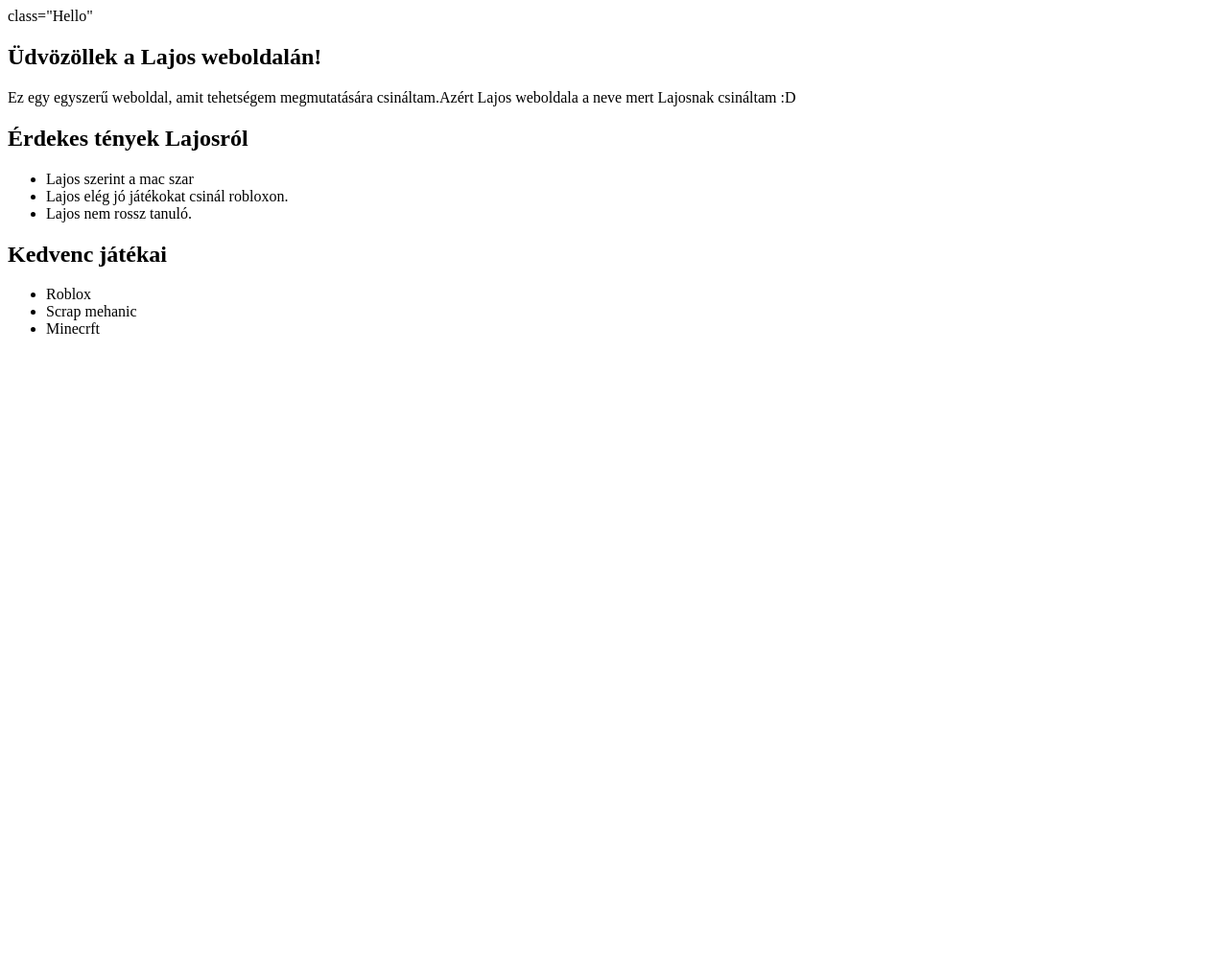
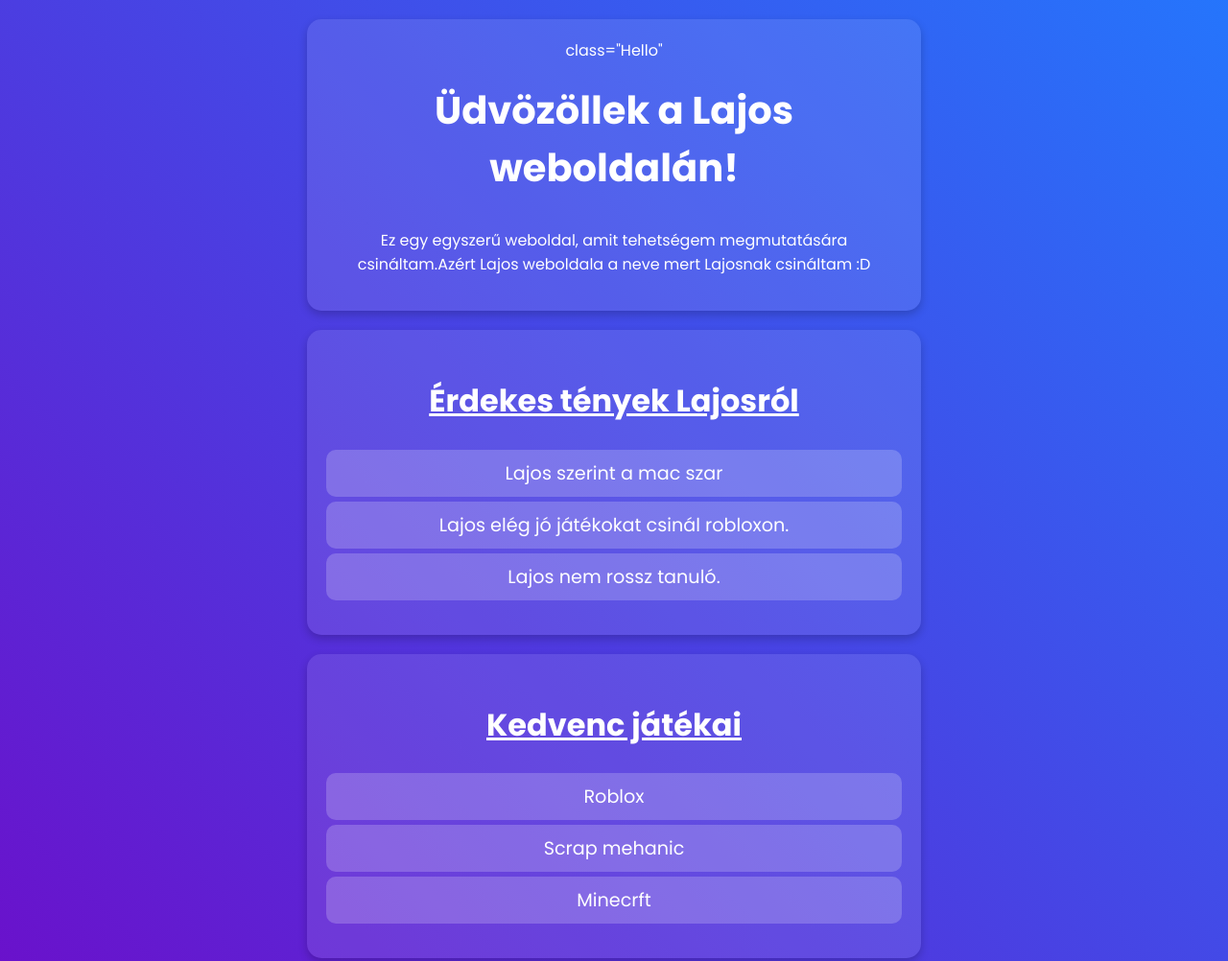
Before and after one commit to Sargakalap/sargakalapos.githubpages.io, a plain HTML site: page index.html in a window 1280 px wide. Shown: the top 1002 px of the page at 96% size. Before the commit the page ends 800 px from the top, so only its background shows below. Drawn offline with Linux system fonts and the light colour scheme.

Commit message:
Update index.html

```diff
--- a/index.html
+++ b/index.html
@@ -23,4 +23,57 @@
             <li>Scrap mehanic</li>
             <li>Minecrft</li>
         </ul>
+        <style>
+            @import url('https://fonts.googleapis.com/css2?family=Poppins:wght@300;400;700&display=swap');
+
+body {
+    font-family: 'Poppins', sans-serif;
+    background: linear-gradient(45deg, #6a11cb, #2575fc);
+    color: white;
+    text-align: center;
+    margin: 0;
+    padding: 0;
+}
+
+h1 {
+    font-size: 2.5em;
+    margin-top: 20px;
+}
+
+h2 {
+    font-size: 2em;
+    margin-top: 30px;
+    text-decoration: underline;
+}
+
+section {
+    background: rgba(255, 255, 255, 0.1);
+    padding: 20px;
+    margin: 20px auto;
+    border-radius: 15px;
+    width: 80%;
+    max-width: 600px;
+    box-shadow: 0 4px 10px rgba(0, 0, 0, 0.2);
+}
+
+ul {
+    list-style: none;
+    padding: 0;
+}
+
+li {
+    font-size: 1.2em;
+    padding: 10px;
+    background: rgba(255, 255, 255, 0.2);
+    border-radius: 10px;
+    margin: 5px 0;
+    transition: 0.3s;
+}
+
+li:hover {
+    background: rgba(255, 255, 255, 0.4);
+    transform: scale(1.05);
+}
+
+        </style>
 </html>
```
